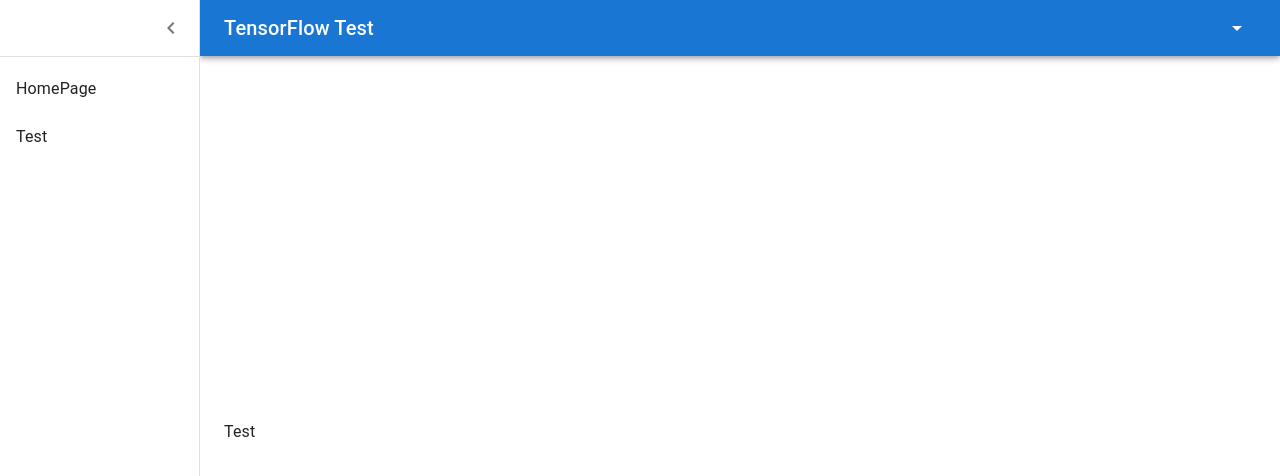
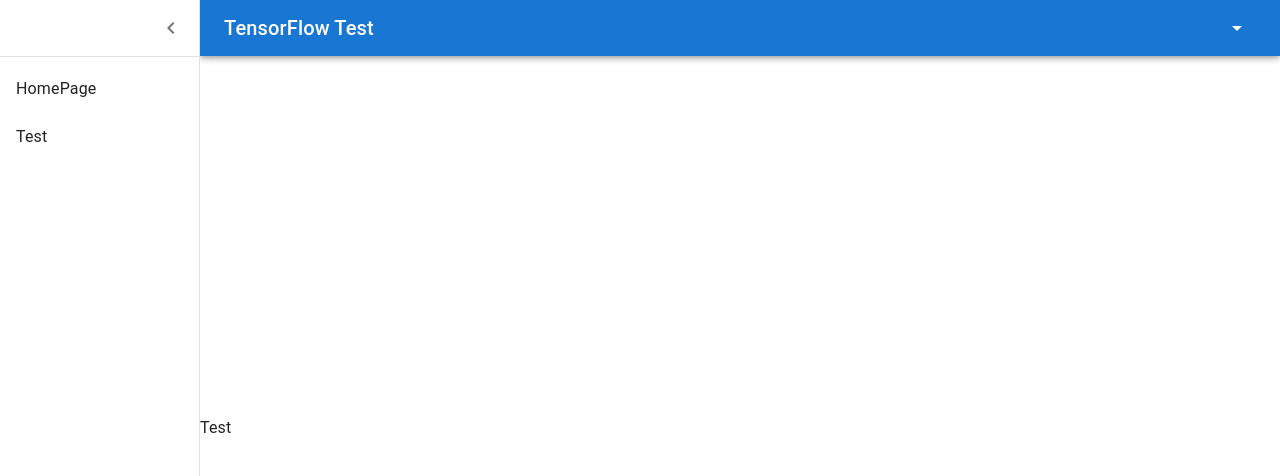
Before and after one commit to zTree/TensorFlowJs, a React (Vite) app: page /tensorflow/test in a window 1280 px wide. Shown: the top 476 px of the page. Built offline with nearby package versions, Linux system fonts and the light colour scheme.

Commit message:
fix padding

```diff
--- a/src/root/index.tsx
+++ b/src/root/index.tsx
@@ -13,7 +13,7 @@
   open?: boolean;
 }>(({ theme, open }) => ({
   flexGrow: 1,
-  padding: theme.spacing(3),
+  padding: 0,
   transition: theme.transitions.create('margin', {
     easing: theme.transitions.easing.sharp,
     duration: theme.transitions.duration.leavingScreen,
@@ -63,6 +63,10 @@
   // necessary for content to be below app bar
   ...theme.mixins.toolbar,
   justifyContent: 'flex-end',
+  minHeight: CustomTheme.HeaderHeight,
+  [MediaStyles.isPC]: {
+    minHeight: CustomTheme.HeaderHeight,
+  },
 }));
 
 const Root = memo(() => {
```
